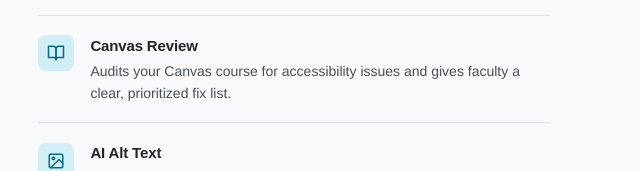
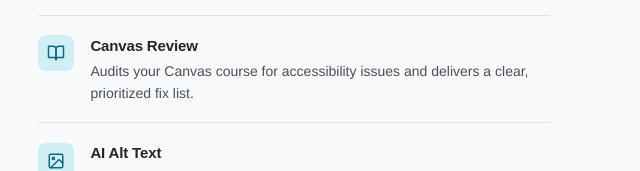
Before and after one commit to amandacarpenter/leftcoastlearning, a plain HTML site: page index.html in a window 1280 px wide. Shown: the part 1632-1803 px from the top of the page, 640-1280 px from the left. Drawn offline with Linux system fonts and the light colour scheme; a web font is replaced by a local one.

Commit message:
Remove faculty mention from Canvas Review tool description

```diff
--- a/index.html
+++ b/index.html
@@ -745,7 +745,7 @@
           </span>
           <div class="tool-info">
             <strong class="tool-name">Canvas Review</strong>
-            <span class="tool-desc">Audits your Canvas course for accessibility issues and gives faculty a clear, prioritized fix list.</span>
+            <span class="tool-desc">Audits your Canvas course for accessibility issues and delivers a clear, prioritized fix list.</span>
           </div>
         </li>
         <li class="tool-item">
```
